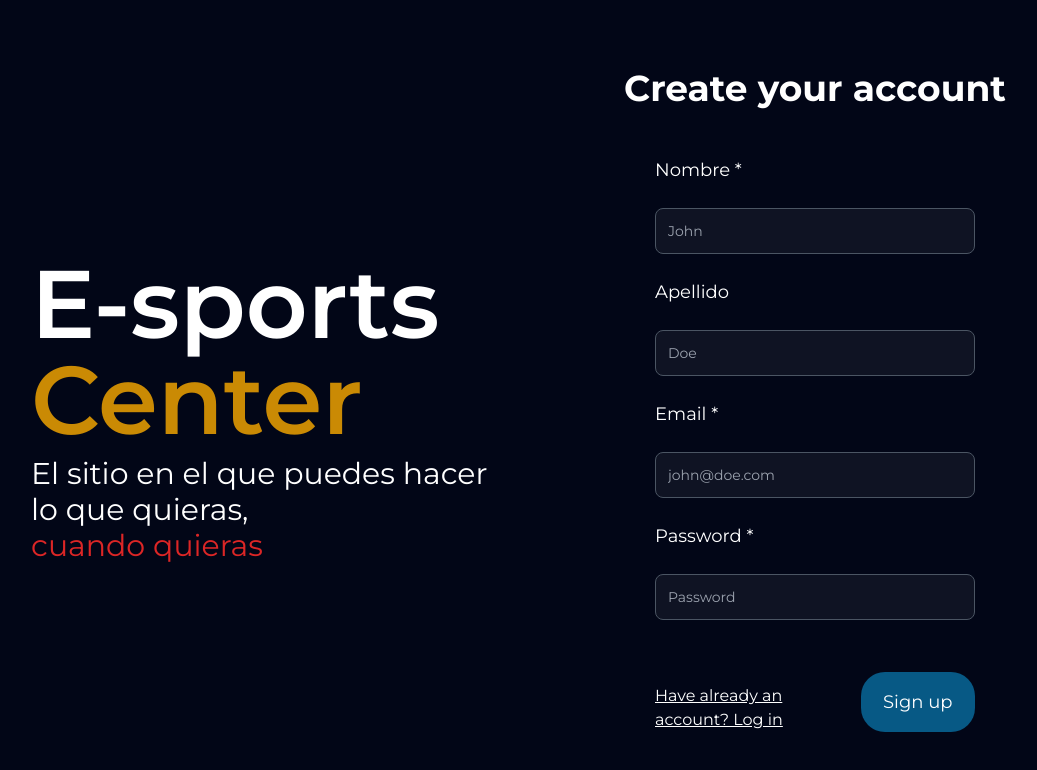
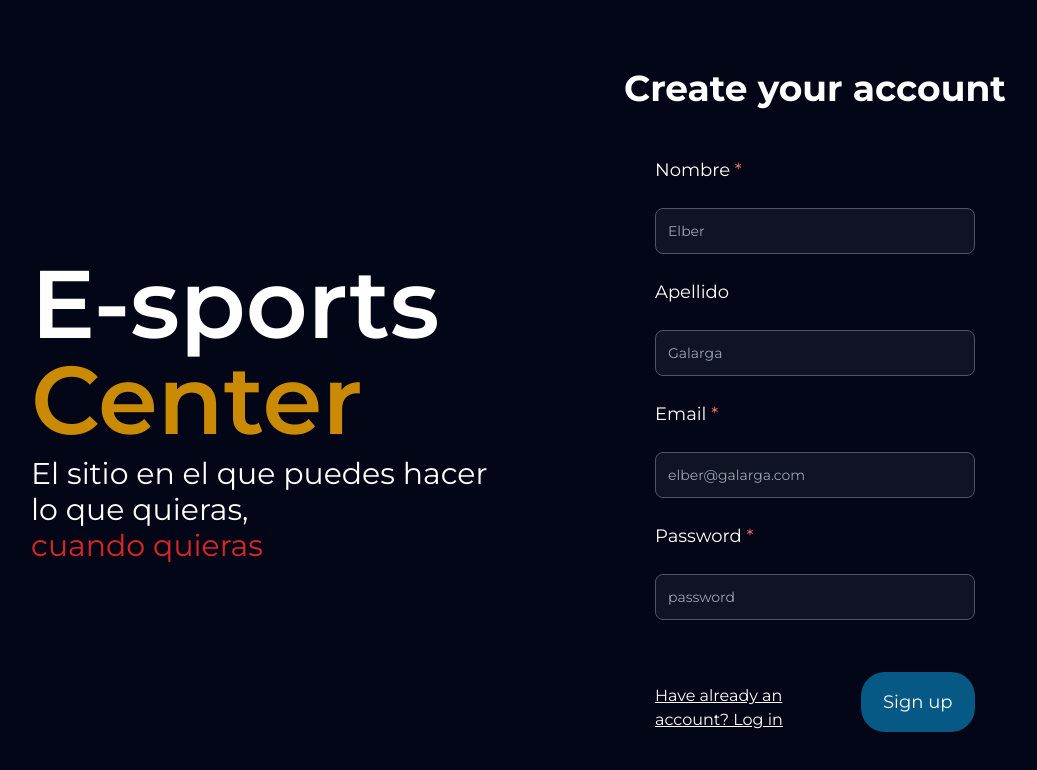
Before and after one commit to franabad/padelweb, a Next.js app: page /register in a window 1280 px wide. Shown: the top 770 px of the page, without its empty margins (145-1182 px from the left). Built offline with nearby package versions, Linux system fonts and the light colour scheme; no server answers.

Commit message:
input component

```diff
--- /dev/null
+++ b/src/components/client/input.tsx
@@ -0,0 +1,43 @@
+'use client'
+
+import {
+  type FieldValues,
+  type RegisterOptions,
+  useFormContext
+} from 'react-hook-form'
+
+function Input(props: {
+  name: string
+  label: string
+  type: string
+  placeholder?: string
+  validations?: RegisterOptions<FieldValues, string>
+  errorMessage?: string
+}) {
+  const {
+    register,
+    formState: { errors }
+  } = useFormContext()
+  const { name, label, type, placeholder, validations, errorMessage } = props
+
+  return (
+    <>
+      <label className="text-white block mb-3 mt-2 text-lg" htmlFor={name}>
+        {label}
+        {validations?.required && <span className="text-red-400"> *</span>}
+      </label>
+      <input
+        className="items-center bg-white/5 text-sm border border-gray-600 text-white rounded-lg block w-full p-3 placeholder-gray-400"
+        type={type}
+        id={name}
+        placeholder={placeholder}
+        {...register(name, validations ? { ...validations } : undefined)}
+      />
+      {errorMessage && errors[name] && (
+        <span className="text-red-700">{errorMessage}</span>
+      )}
+    </>
+  )
+}
+
+export default Input
--- a/src/components/client/registerForm.tsx
+++ b/src/components/client/registerForm.tsx
@@ -2,8 +2,9 @@
 
 import Link from 'next/link'
 import { useRouter } from 'next/navigation'
-import { useForm } from 'react-hook-form'
+import { FormProvider, useForm } from 'react-hook-form'
 import '../../app/globals.css'
+import Input from './input'
 
 interface FormData {
   name: string
@@ -19,11 +20,7 @@ const apiBaseUrl = process.env.NEXT_PUBLIC_API_BASE_URL
 
 const RegisterForm = () => {
   const router = useRouter()
-  const {
-    register,
-    handleSubmit,
-    formState: { errors }
-  } = useForm<FormData>()
+  const form = useForm<FormData>()
 
   const onSubmit = (data: FormData) => {
     fetch(`http://${apiBaseUrl}/register`, {
@@ -72,26 +69,63 @@ const RegisterForm = () => {
           Create your account
         </h1>
 
+        <FormProvider {...form}>
           <form
             className="space-y-6 w-1/2"
             // eslint-disable-next-line @typescript-eslint/no-misused-promises
-          onSubmit={handleSubmit(onSubmit)}
+            onSubmit={form.handleSubmit(onSubmit)}
           >
-          <label className="text-white block mb-3 mt-2 text-lg" htmlFor="name">
+            <Input
+              name="name"
+              label="Nombre"
+              type="text"
+              placeholder="Elber"
+              validations={{ required: true }}
+              errorMessage="Este campo es obligatorio"
+            />
+
+            <Input
+              name="lastname"
+              label="Apellido"
+              type="text"
+              placeholder="Galarga"
+            />
+
+            <Input
+              name="email"
+              label="Email"
+              type="text"
+              placeholder="elber@galarga.com"
+              validations={{ required: true }}
+              errorMessage="Este campo es obligatorio"
+            />
+
+            <Input
+              name="password"
+              label="Password"
+              type="password"
+              placeholder="password"
+              validations={{ required: true }}
+              errorMessage="Este campo es obligatorio"
+            />
+            {/* <label  htmlFor="name">
             Nombre *
           </label>
           <input
-            className="items-center bg-white/5 text-sm border border-gray-600 text-white rounded-lg block w-full p-3 placeholder-gray-400"
+
             type="text"
             id="name"
             placeholder="John"
             {...register('name', { required: true })}
           />
           {errors.name && (
-            <span className="text-red-700">Este campo es obligatorio.</span>
-          )}
+            <span >Este campo es obligatorio.</span>
+          )} */}
 
-          <label className="text-white block mb-3 mt-2 text-lg" htmlFor="name">
+            {/* <label
+              className="text-white block mb-3 mt-2 text-lg"
+              htmlFor="name"
+            >
               Apellido
             </label>
             <input
@@ -102,7 +136,10 @@ const RegisterForm = () => {
               {...register('lastname')}
             />
 
-          <label className="text-white block mb-3 mt-2 text-lg" htmlFor="name">
+            <label
+              className="text-white block mb-3 mt-2 text-lg"
+              htmlFor="name"
+            >
               Email *
             </label>
             <input
@@ -116,7 +153,10 @@ const RegisterForm = () => {
               <span className="text-red-700">Este campo es obligatorio.</span>
             )}
 
-          <label className="text-white block mb-3 mt-2 text-lg" htmlFor="name">
+            <label
+              className="text-white block mb-3 mt-2 text-lg"
+              htmlFor="name"
+            >
               Password *
             </label>
             <input
@@ -129,7 +169,7 @@ const RegisterForm = () => {
             {errors.password && (
               <span className="text-red-700">Este campo es obligatorio.</span>
             )}
-
+ */}
             <div className="items-end justify-end flex">
               <Link
                 href="/login"
@@ -140,6 +180,7 @@ const RegisterForm = () => {
               <Button>Sign up</Button>
             </div>
           </form>
+        </FormProvider>
       </main>
     </div>
   )
```
Lines whose indentation alone changed are shown as unchanged.
